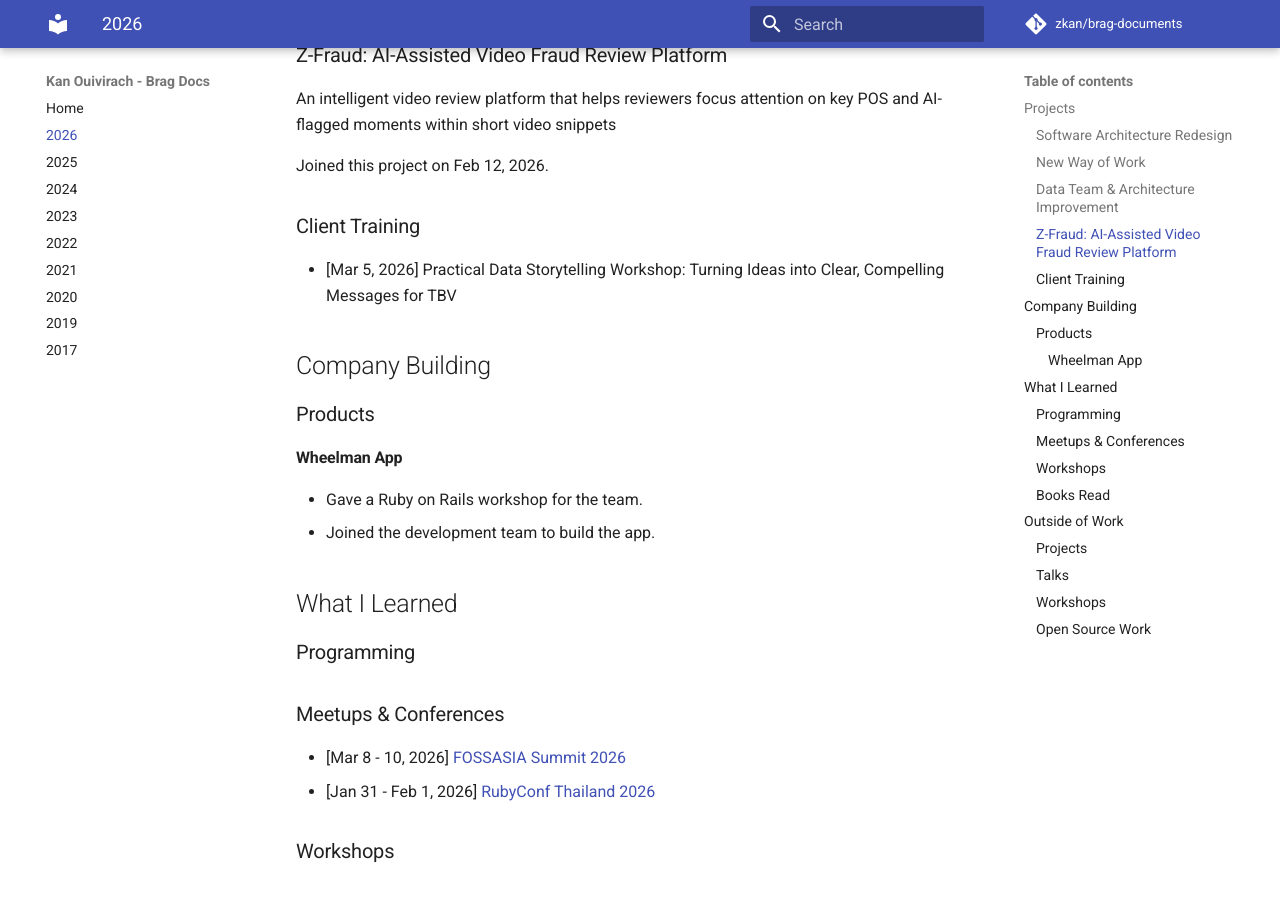
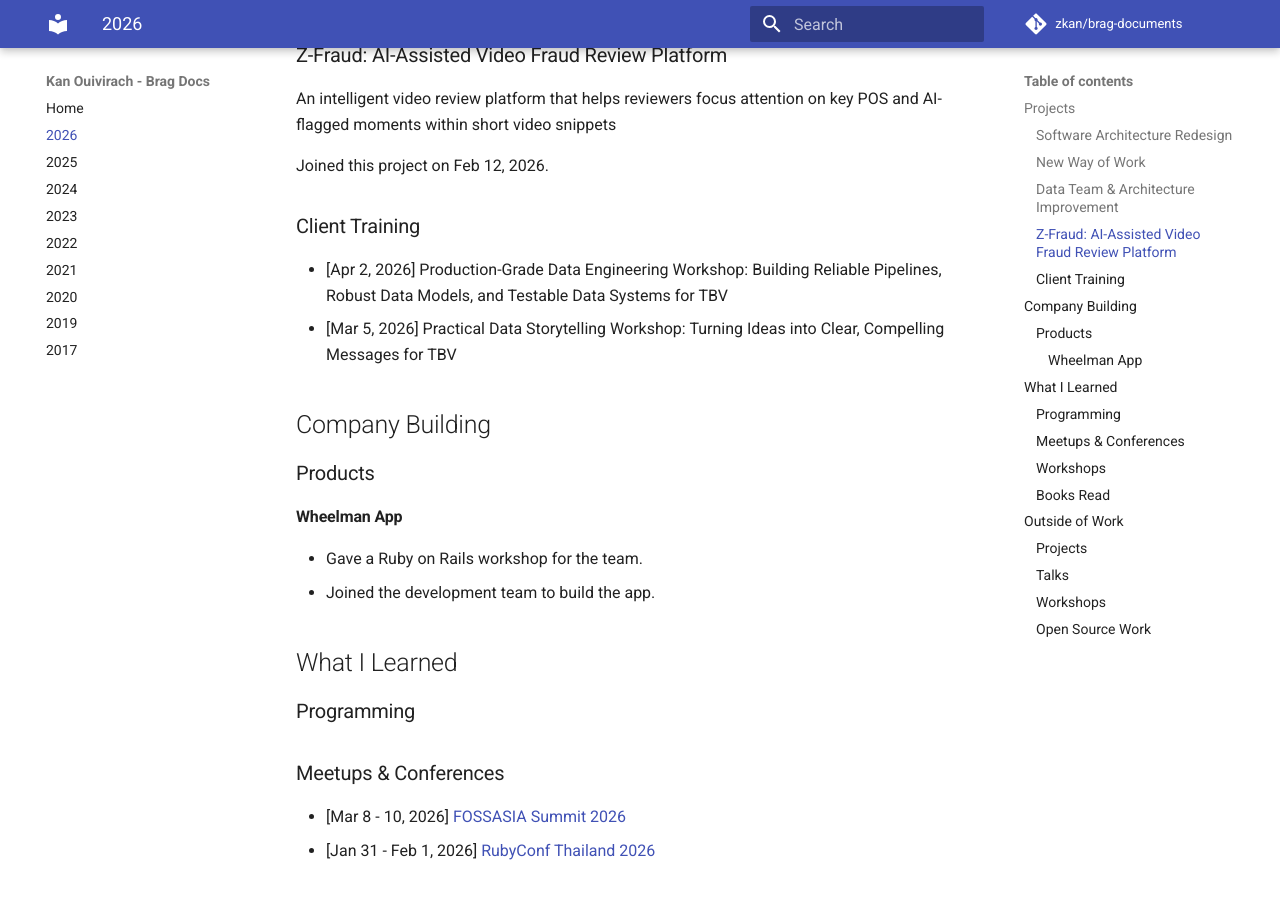
Before and after one commit to zkan/brag-documents, an MkDocs documentation site: the page built from docs/2026.md, in a window 1280 px wide and 900 px high, scrolled down 1021 px. Built offline with MkDocs 1.6.1 and Material for MkDocs 9.7.7, drawn with Linux system fonts in a browser that asks for light colours; comment, search, counter and statistics services are not loaded.

Commit message:
Add workshop for TBV

```diff
--- a/docs/2026.md
+++ b/docs/2026.md
@@ -41,6 +41,8 @@
 
 ### Client Training
 
+* [Apr 2, 2026] Production-Grade Data Engineering Workshop: Building Reliable
+  Pipelines, Robust Data Models, and Testable Data Systems for TBV
 * [Mar 5, 2026] Practical Data Storytelling Workshop: Turning Ideas into Clear,
   Compelling Messages for TBV
 
```
